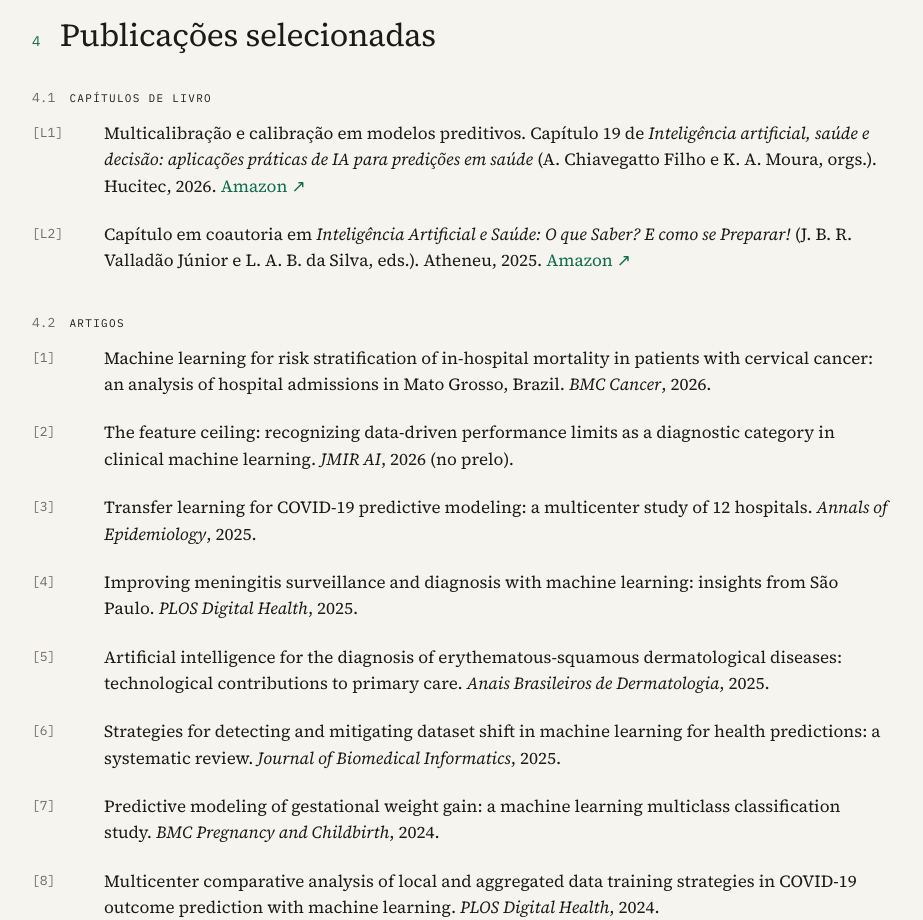
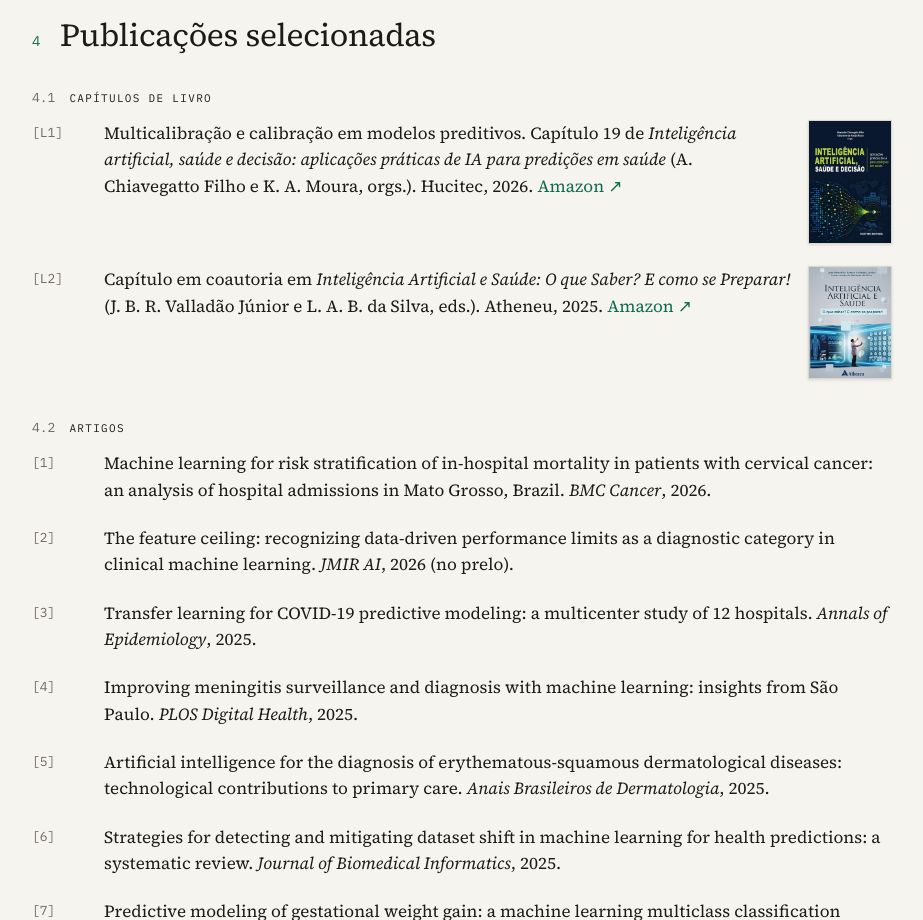
Before and after one commit to fabianofilho/portfolio, a plain HTML site: page index.html in a window 1280 px wide. Shown: the part 5880-6800 px from the top of the page, without its empty margins (80-1003 px from the left). Drawn offline with Linux system fonts and the light colour scheme.

Commit message:
Publicações: capas dos livros ao lado dos capítulos (Hucitec 2026, Atheneu 2025)
Co-Authored-By: Claude Opus 5.5 <noreply@anthropic.com>
Claude-Session: https://claude.ai/code/session_018TxHsGgN1jgzr3i4r3zPM8

```diff
--- a/index.html
+++ b/index.html
@@ -375,6 +375,9 @@
     .pubs li { display: grid; grid-template-columns: 56px minmax(0, 1fr); gap: 16px; font-size: 17px; line-height: 1.55; }
     .pubs .ref { font-family: var(--mono); font-size: 13px; color: var(--muted); padding-top: 3px; }
     .pubs-more { margin: 32px 0 0 72px; font-family: var(--mono); font-size: 13px; }
+    .pubs.books li { grid-template-columns: 56px minmax(0, 1fr) 84px; align-items: start; }
+    .pubs.books .cover { display: block; width: 84px; line-height: 0; }
+    .pubs.books .cover img { width: 100%; height: auto; border: 1px solid var(--rule); background: var(--paper-2); box-shadow: 0 1px 3px rgba(0,0,0,0.12); }
 
     /* COMO CITAR */
     .cite { padding: 56px 0; border-top: 1px solid var(--rule); display: flex; flex-wrap: wrap; gap: 24px 56px; align-items: flex-start; }
@@ -417,6 +420,8 @@
       .fig-plot { min-width: 0; flex-basis: 100%; }
       .entry { grid-template-columns: minmax(0, 1fr); }
       .pubs li { grid-template-columns: 36px minmax(0, 1fr); gap: 12px; font-size: 16px; }
+      .pubs.books li { grid-template-columns: 36px minmax(0, 1fr) 64px; }
+      .pubs.books .cover { width: 64px; }
       .pubs-more { margin-left: 48px; }
     }
     @media (max-width: 420px) {
@@ -805,9 +810,9 @@
   <section id="s4" class="sec">
     <h2><span class="n">4</span><span data-i18n="pub.title">Publicações selecionadas</span></h2>
     <div class="sw-group"><span class="acc-num">4.1</span><span class="kicker" data-i18n="pubg1">Capítulos de livro</span></div>
-    <ol class="pubs">
-      <li><span class="ref">[L1]</span><span data-i18n="book1">Multicalibração e calibração em modelos preditivos. Capítulo 19 de <em>Inteligência artificial, saúde e decisão: aplicações práticas de IA para predições em saúde</em> (A. Chiavegatto Filho e K. A. Moura, orgs.). Hucitec, 2026. <a href="https://www.amazon.com.br/dp/8584046534" target="_blank" rel="noopener">Amazon ↗</a></span></li>
-      <li><span class="ref">[L2]</span><span data-i18n="book2">Capítulo em coautoria em <em>Inteligência Artificial e Saúde: O que Saber? E como se Preparar!</em> (J. B. R. Valladão Júnior e L. A. B. da Silva, eds.). Atheneu, 2025. <a href="https://www.amazon.com.br/dp/6555869372" target="_blank" rel="noopener">Amazon ↗</a></span></li>
+    <ol class="pubs books">
+      <li><span class="ref">[L1]</span><span data-i18n="book1">Multicalibração e calibração em modelos preditivos. Capítulo 19 de <em>Inteligência artificial, saúde e decisão: aplicações práticas de IA para predições em saúde</em> (A. Chiavegatto Filho e K. A. Moura, orgs.). Hucitec, 2026. <a href="https://www.amazon.com.br/dp/8584046534" target="_blank" rel="noopener">Amazon ↗</a></span><a class="cover" href="https://www.amazon.com.br/dp/8584046534" target="_blank" rel="noopener" tabindex="-1" aria-hidden="true"><img src="img/livro-hucitec-2026.jpg" alt="Capa do livro Inteligência artificial, saúde e decisão (Hucitec, 2026)" width="252" height="376" loading="lazy" decoding="async"></a></li>
+      <li><span class="ref">[L2]</span><span data-i18n="book2">Capítulo em coautoria em <em>Inteligência Artificial e Saúde: O que Saber? E como se Preparar!</em> (J. B. R. Valladão Júnior e L. A. B. da Silva, eds.). Atheneu, 2025. <a href="https://www.amazon.com.br/dp/6555869372" target="_blank" rel="noopener">Amazon ↗</a></span><a class="cover" href="https://www.amazon.com.br/dp/6555869372" target="_blank" rel="noopener" tabindex="-1" aria-hidden="true"><img src="img/livro-atheneu-2025.jpg" alt="Capa do livro Inteligência Artificial e Saúde: O que Saber? E como se Preparar! (Atheneu, 2025)" width="252" height="341" loading="lazy" decoding="async"></a></li>
     </ol>
     <div class="sw-group"><span class="acc-num">4.2</span><span class="kicker" data-i18n="pubg2">Artigos</span></div>
     <ol class="pubs">
```
Also changed, not shown: img/livro-atheneu-2025.jpg (added), img/livro-hucitec-2026.jpg (added).
